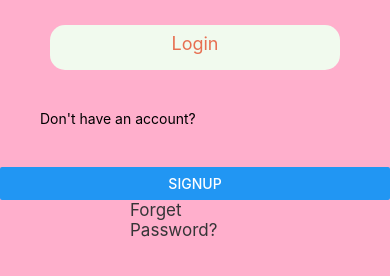
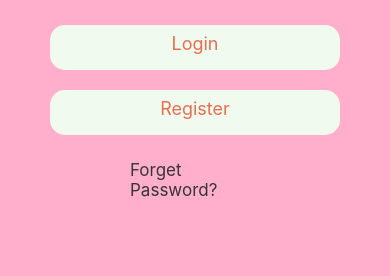
Before and after one commit to usama1225/expo-project, a React Native app: screen /login in a window 390 px wide. Shown: the part 378-654 px from the top of the page. Built offline with nearby package versions, Linux system fonts and the light colour scheme.

Commit message:
folder arrangement

```diff
--- a/App.tsx
+++ b/App.tsx
@@ -1,31 +1,13 @@
 
 import * as React from 'react';
-import {NavigationContainer} from '@react-navigation/native';
-import {createNativeStackNavigator} from '@react-navigation/native-stack';
-import { SafeAreaProvider } from 'react-native-safe-area-context';
-import Login from './src/login';
-import Registration from './src/registration';
-import Tab from './Tab/tab';
-
-const Stack = createNativeStackNavigator();
+import Navigate from './src/navigation/navigate';
 
 const App = () => {
   return (
-    <SafeAreaProvider>
-    <NavigationContainer>
-      <Stack.Navigator>
-        <Stack.Screen
-          name="login"
-          component={Login}
-          options={{headerShown:false}}
+    <>
 
-        />
-        <Stack.Screen name="registration" component={Registration} options={{headerShown:false}} />
-        <Stack.Screen name="tab" component={Tab} options={{headerShown:false}} />
-
-      </Stack.Navigator>
-    </NavigationContainer>
-    </SafeAreaProvider>
+    <Navigate/>
+    </>
   );
 };
 export default App;
--- a/src/login.js
+++ b/src/login.js
@@ -36,9 +36,14 @@ const Login = ({navigation}) => {
               Login
             </Text>
           </TouchableOpacity>
-          <Text style={{padding:40,color:'black', }}>Don't have an account?  </Text><Button title='Signup' onPress={()=>{navigation.navigate('registration')}}/>
+          <TouchableOpacity onPress={()=>{navigation.navigate('registration')}}>
+            <Text style={styles.button}>
+              Register
+            </Text>
+          </TouchableOpacity>
+
           <TouchableOpacity>
-            <Text style={{color:"#363537",paddingHorizontal:130, fontSize:17}}>Forget Password?</Text>
+            <Text style={{color:"#363537",paddingTop:25,paddingHorizontal:130, fontSize:17}}>Forget Password?</Text>
           </TouchableOpacity>
 
       </View>
--- /dev/null
+++ b/src/navigation/navigate.js
@@ -0,0 +1,31 @@
+
+import * as React from 'react';
+import {NavigationContainer} from '@react-navigation/native';
+import {createNativeStackNavigator} from '@react-navigation/native-stack';
+import { SafeAreaProvider } from 'react-native-safe-area-context';
+import Login from '../login';
+import Registration from '../registration';
+import Tab from '../../Tab/tab';
+
+const Stack = createNativeStackNavigator();
+
+const Navigate = () => {
+  return (
+    <SafeAreaProvider>
+    <NavigationContainer>
+      <Stack.Navigator screenOptions={{headerShown:false}}>
+        <Stack.Screen
+          name="login"
+          component={Login}
+
+
+        />
+        <Stack.Screen name="registration" component={Registration}  />
+        <Stack.Screen name="tab" component={Tab} />
+
+      </Stack.Navigator>
+    </NavigationContainer>
+    </SafeAreaProvider>
+  );
+};
+export default Navigate;
```
Also changed, not shown: Tab/tab.js (+8 -4 lines).
